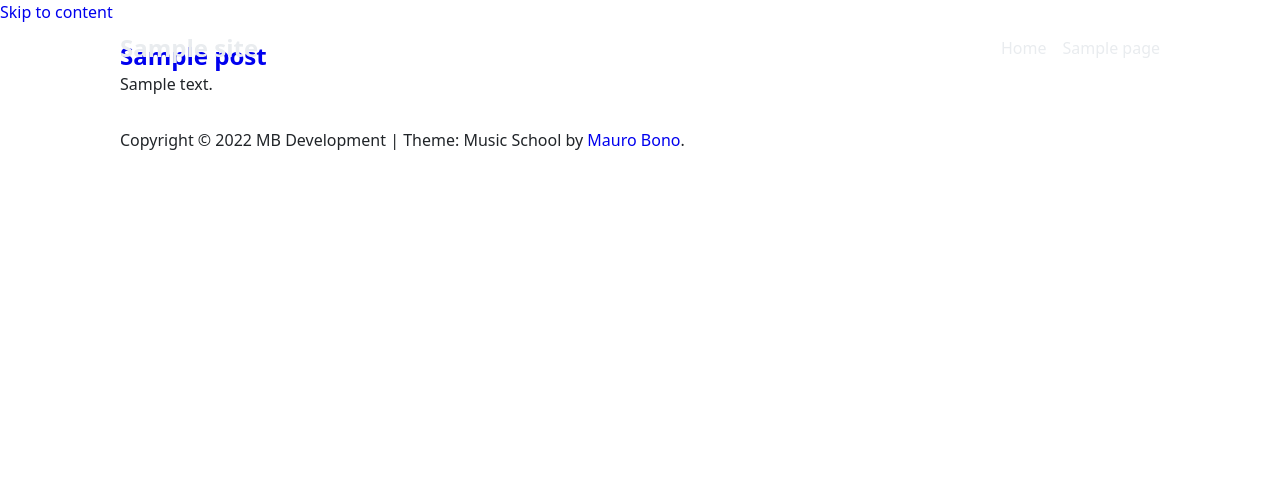
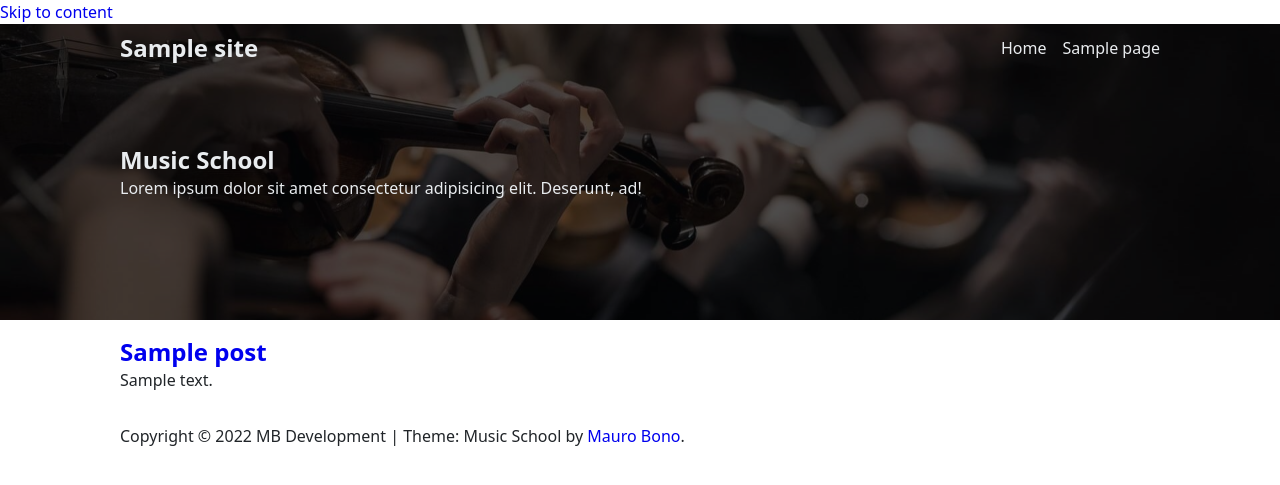
Before and after one commit to uptheirons78/music-school, a WordPress theme: template themes/music-school/index.php in a window 1280 px wide. Shown: the top 485 px of the page. Run offline with PHP 8.4 and a stand-in for WordPress, Linux system fonts and the light colour scheme; the site name, menu and one post (Sample post) are stand-ins, and other content is empty.

Commit message:
edit - index.php adding the page banner

```diff
--- a/themes/music-school/index.php
+++ b/themes/music-school/index.php
@@ -1,4 +1,5 @@
 <?php
+
 /**
  * The main template file.
  *
@@ -13,26 +14,33 @@
  * @since 1.0.0
  */
 
-if ( ! defined( 'ABSPATH' ) ) {
+if (!defined('ABSPATH')) {
   exit; // Exit if accessed directly.
 }
 
 get_header();
 
 ?>
-
+<section class="page-banner" style="background-image: url(<?php echo get_theme_file_uri('/assets/img/violin-player.jpg'); ?>);">
   <div class="container">
+    <h1>Music School</h1>
+    <p>Lorem ipsum dolor sit amet consectetur adipisicing elit. Deserunt, ad!</p>
+  </div>
+</section>
 <?php if (have_posts()) : ?>
   <?php while (have_posts()) : ?>
     <?php the_post(); ?>
+    <section class="page-content">
+      <div class="container">
         <article class="py-2">
           <h2><a href="<?php esc_url(the_permalink()); ?>"><?php the_title(); ?></a></h2>
           <?php the_content(); ?>
         </article>
+      </div>
+    </section>
   <?php endwhile; ?>
 <?php else : ?>
   <h2><?php echo __('There is no content to display here.', 'music-school'); ?></h2>
 <?php endif; ?>
-</div>
 
 <?php get_footer(); ?>
--- a/themes/music-school/page.php
+++ b/themes/music-school/page.php
@@ -1,5 +1,4 @@
 <?php
-
 /**
  * The template for displaying all pages.
  *
```
Lines whose indentation alone changed are shown as unchanged.
